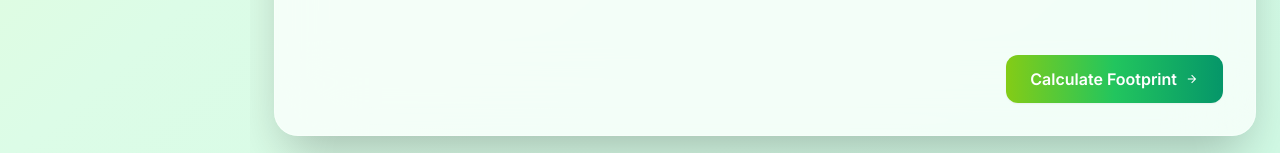
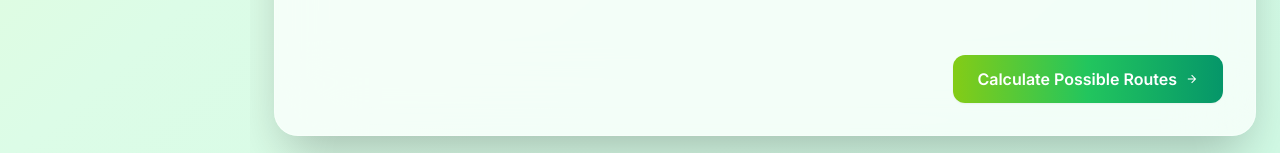
Before and after one commit to akshaypkm/ecoroute-frontend, a React (Vite) app: page /carbon-quote-calculator in a window 1280 px wide. Shown: the part 968-1121 px from the top of the page. Built offline with nearby package versions, Linux system fonts and the light colour scheme; no server answers.

Commit message:
placeholder wordings changed

```diff
--- a/src/pages/AuthPage.jsx
+++ b/src/pages/AuthPage.jsx
@@ -236,7 +236,7 @@ useEffect(() => {
             EcoRoute
           </h1>
           <p className="text-3xl opacity-90 text-center max-w-md">
-            Your Companion for Low-Carbon Travel Decisions
+            Turn emission awareness into daily logistics decisions.
           </p>
         </div>
       </div>
--- a/src/pages/UserCarbonQuoteCalculator.jsx
+++ b/src/pages/UserCarbonQuoteCalculator.jsx
@@ -604,7 +604,7 @@ useEffect(() => {
                   disabled={loading}
                   className={`bg-gradient-to-r from-lime-500 via-green-500 to-emerald-600 text-white px-6 py-3 rounded-xl font-semibold flex items-center gap-2 transition-transform hover:scale-[1.03] shadow-sm ${loading ? "opacity-70 cursor-not-allowed" : ""}`}
                 >
-                  {loading ? "Calculating..." : "Calculate Footprint"}
+                  {loading ? "Calculating..." : "Calculate Possible Routes"}
                   {!loading && <span className="material-symbols-outlined text-sm">arrow_forward</span>}
                 </button>
               </div>
```
